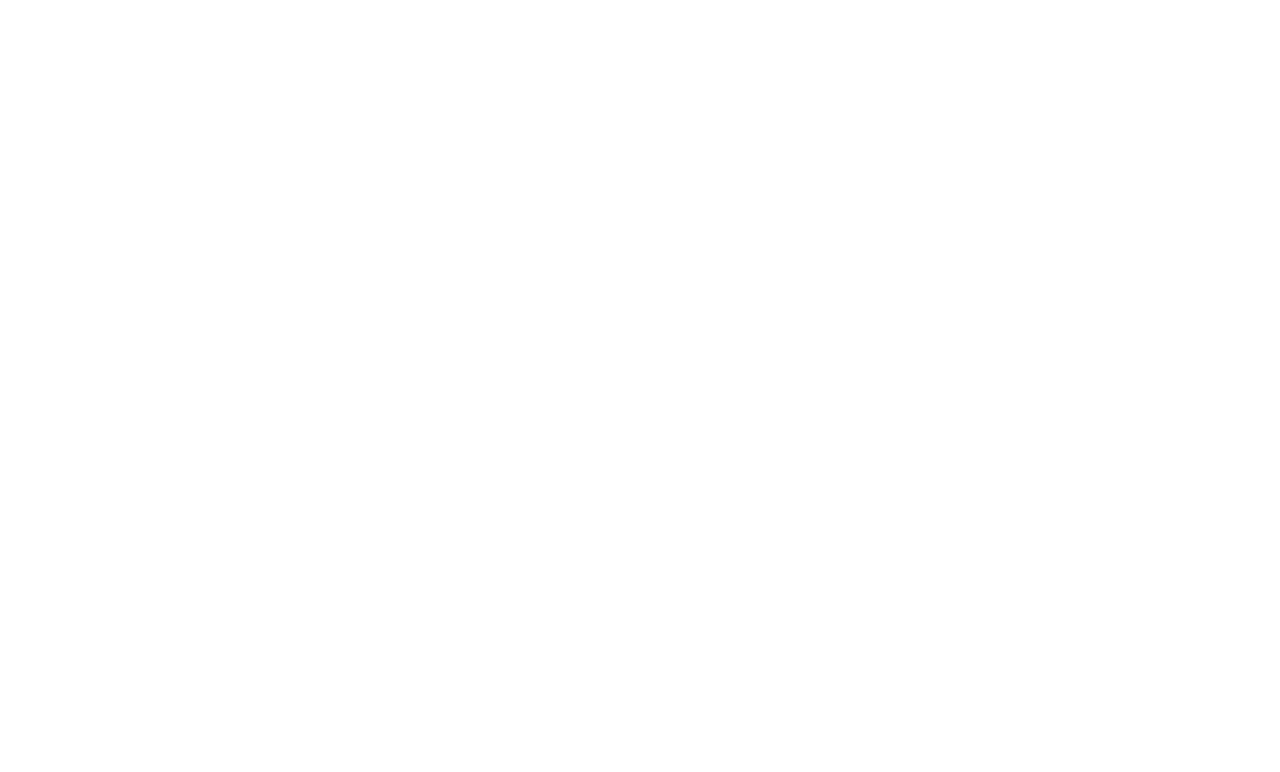
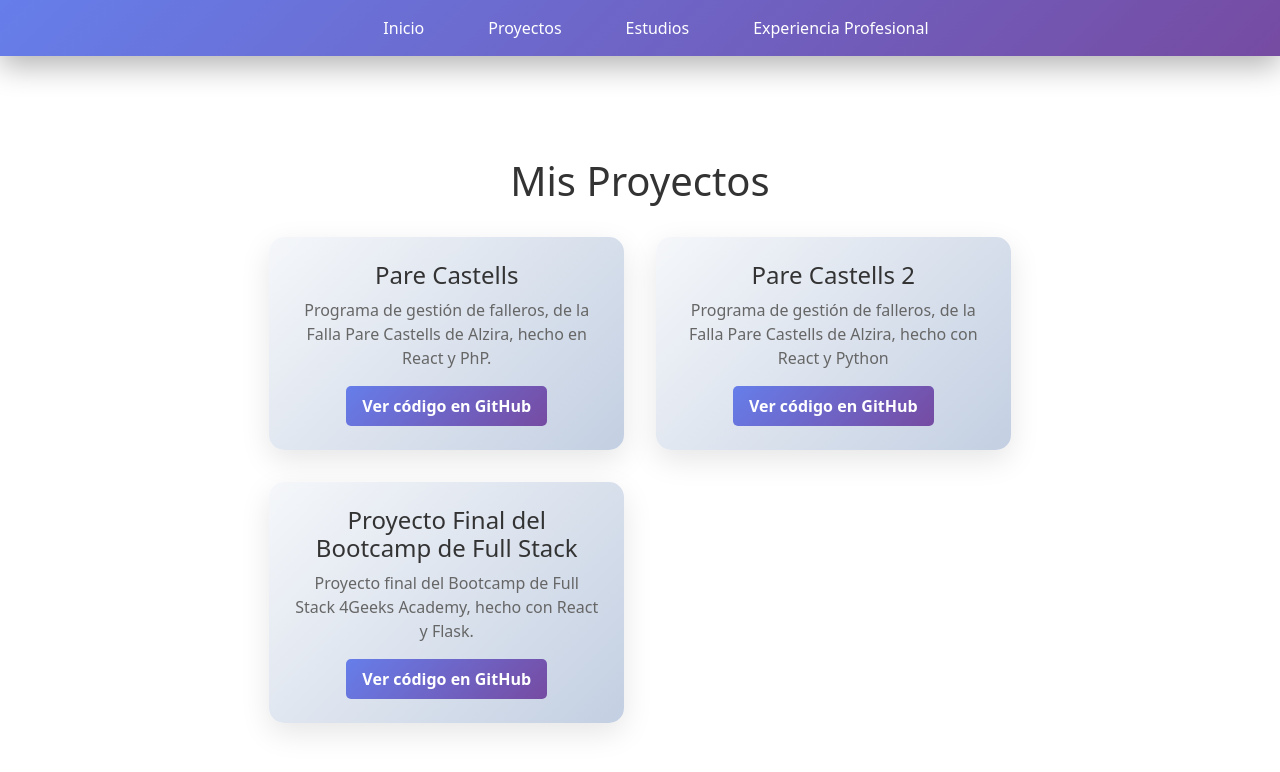
Before and after one commit to lluisespert/web, a React (Vite) app: page /proyectos in a window 1280 px wide. Before the commit this address had no page. Shown: the top 772 px of the page. Built offline with nearby package versions, Linux system fonts and the light colour scheme.

Commit message:
Hecho el componente navbar, añadido efectos, echa la pantalla de "Proyectos" con cards animadas en 3d. Solo falta seguir trabajando en ello

```diff
--- a/src/aplicacion/App.jsx
+++ b/src/aplicacion/App.jsx
@@ -2,16 +2,20 @@ import { useState } from 'react'
 import '../estilos/estilos.css';
 import ScrollToTop from "../components/ScrollToTop.jsx";
 import { BrowserRouter as Router, Route, Routes } from "react-router-dom";
+import Navbar from "../components/Navbar.jsx";
 import Home from '../pages/Home.jsx';
+import Proyectos from '../pages/Proyectos.jsx';
 
 function App() {
 
 
   return (
     <Router>
+      <Navbar />
       <ScrollToTop>
         <Routes>
           <Route path="/" element={<Home />} />
+          <Route path="/proyectos" element={<Proyectos />} />
         </Routes>
       </ScrollToTop>
     </Router>
--- /dev/null
+++ b/src/components/Navbar.jsx
@@ -0,0 +1,28 @@
+import React from 'react';
+import { Link } from 'react-router-dom';
+import '../estilos/estilos.css'; // Archivo CSS para estilos 3D
+
+function Navbar() {
+  return (
+    <nav className="navbar-3d">
+      <div className="navbar-container">
+        <ul className="navbar-menu">
+          <li className="navbar-item">
+            <Link to="/" className="navbar-link">Inicio</Link>
+          </li>
+          <li className="navbar-item">
+            <Link to="/proyectos" className="navbar-link">Proyectos</Link>
+          </li>
+          <li className="navbar-item">
+            <Link to="/estudios" className="navbar-link">Estudios</Link>
+          </li>
+          <li className="navbar-item">
+            <Link to="/experiencia" className="navbar-link">Experiencia Profesional</Link>
+          </li>
+        </ul>
+      </div>
+    </nav>
+  );
+}
+
+export default Navbar;
--- a/src/estilos/estilos.css
+++ b/src/estilos/estilos.css
@@ -108,3 +108,79 @@ button:focus-visible {
     background-color: #f9f9f9;
   }
 }
+
+body {
+  padding-top: 80px; /* Ajusta según la altura del navbar */
+}
+
+.navbar-3d {
+  background: linear-gradient(135deg, #667eea 0%, #764ba2 100%);
+  box-shadow: 0 10px 30px rgba(0, 0, 0, 0.3);
+  position: fixed;
+  top: 0;
+  left: 0;
+  right: 0;
+  width: 100%;
+  z-index: 1000;
+}
+
+.navbar-container {
+  display: flex;
+  justify-content: center;
+  align-items: center;
+  padding: 1rem;
+  width: 100%;
+  gap: 2rem;
+}
+
+.navbar-brand {
+  font-size: 1.5rem;
+  font-weight: bold;
+  color: white;
+  text-decoration: none;
+}
+
+.navbar-menu {
+  display: flex;
+  list-style: none;
+  margin: 0;
+  padding: 0;
+}
+
+.navbar-item {
+  margin-left: 2rem;
+}
+
+.navbar-link {
+  color: white;
+  text-decoration: none;
+  font-weight: 500;
+  padding: 0.5rem 1rem;
+  border-radius: 5px;
+  transition: all 0.3s ease;
+  position: relative;
+}
+
+.navbar-link:hover {
+  background-color: rgba(255, 255, 255, 0.2);
+  border-radius: 20px;
+  box-shadow: 0 0 10px rgba(255, 255, 255, 0.5);
+  color: #003366;
+}
+
+/* Responsive */
+@media (max-width: 768px) {
+  .navbar-container {
+    flex-direction: column;
+    padding: 1rem;
+  }
+
+  .navbar-menu {
+    margin-top: 1rem;
+  }
+
+  .navbar-item {
+    margin-left: 0;
+    margin-right: 1rem;
+  }
+}
--- /dev/null
+++ b/src/pages/Proyectos.css
@@ -0,0 +1,94 @@
+.proyectos-container {
+  padding: 2rem;
+  max-width: 1200px;
+  margin: 0 auto;
+}
+
+.proyectos-title {
+  text-align: center;
+  margin-bottom: 2rem;
+  color: #333;
+  font-size: 2.5rem;
+}
+
+.proyectos-grid {
+  display: grid;
+  grid-template-columns: repeat(auto-fit, minmax(300px, 1fr));
+  gap: 2rem;
+}
+
+.proyecto-card {
+  background: linear-gradient(135deg, #f5f7fa 0%, #c3cfe2 100%);
+  border-radius: 15px;
+  padding: 1.5rem;
+  box-shadow: 0 10px 30px rgba(0, 0, 0, 0.1);
+  transform-style: preserve-3d;
+  transition: transform 0.3s ease, box-shadow 0.3s ease;
+  position: relative;
+  overflow: hidden;
+}
+
+.proyecto-card::before {
+  content: '';
+  position: absolute;
+  top: 0;
+  left: -100%;
+  width: 100%;
+  height: 100%;
+  background: linear-gradient(90deg, transparent, rgba(255, 255, 255, 0.4), transparent);
+  transition: left 0.5s ease;
+}
+
+.proyecto-card:hover {
+  transform: translateY(-10px) rotateX(5deg);
+  box-shadow: 0 20px 40px rgba(0, 0, 0, 0.2);
+}
+
+.proyecto-card:hover::before {
+  left: 100%;
+}
+
+.proyecto-titulo {
+  font-size: 1.5rem;
+  margin-bottom: 0.5rem;
+  color: #333;
+  transform: translateZ(10px);
+}
+
+.proyecto-descripcion {
+  color: #666;
+  margin-bottom: 1rem;
+  transform: translateZ(5px);
+}
+
+.proyecto-link {
+  display: inline-block;
+  background: linear-gradient(135deg, #667eea 0%, #764ba2 100%);
+  color: white;
+  padding: 0.5rem 1rem;
+  border-radius: 5px;
+  text-decoration: none;
+  font-weight: bold;
+  transform: translateZ(15px);
+  transition: background 0.3s ease, transform 0.3s ease;
+}
+
+.proyecto-link:hover {
+  background: linear-gradient(135deg, #764ba2 0%, #667eea 100%);
+  transform: translateZ(20px);
+}
+
+/* Responsive */
+@media (max-width: 768px) {
+  .proyectos-container {
+    padding: 1rem;
+  }
+
+  .proyectos-title {
+    font-size: 2rem;
+  }
+
+  .proyectos-grid {
+    grid-template-columns: 1fr;
+  }
+}
--- /dev/null
+++ b/src/pages/Proyectos.jsx
@@ -0,0 +1,46 @@
+import React from 'react';
+import './Proyectos.css';
+import './Proyectos.css';
+
+function Proyectos() {
+  // Ejemplo de proyectos. Reemplaza con los links reales que pases.
+  const proyectos = [
+    {
+      id: 1,
+      titulo: 'Pare Castells',
+      descripcion: 'Programa de gestión de falleros, de la Falla Pare Castells de Alzira, hecho en React y PhP.',
+      github: 'https://github.com/lluisespert/gestio_falla_pare_castells'
+    },
+    {
+      id: 2,
+      titulo: 'Pare Castells 2',
+      descripcion: 'Programa de gestión de falleros, de la Falla Pare Castells de Alzira, hecho con React y Python',
+      github: 'https://github.com/lluisespert/gestio_falla_pare_castells_python'
+    },
+    {
+      id: 3,
+      titulo: 'Proyecto Final del Bootcamp de Full Stack',
+      descripcion: 'Proyecto final del Bootcamp de Full Stack 4Geeks Academy, hecho con React y Flask.',
+      github: 'https://github.com/lluisespert/proyecto_final_lluis_espert'
+    }
+  ];
+
+  return (
+    <div className="proyectos-container">
+      <h1 className="proyectos-title">Mis Proyectos</h1>
+      <div className="proyectos-grid">
+        {proyectos.map((proyecto) => (
+          <div key={proyecto.id} className="proyecto-card">
+            <h3 className="proyecto-titulo">{proyecto.titulo}</h3>
+            <p className="proyecto-descripcion">{proyecto.descripcion}</p>
+            <a href={proyecto.github} target="_blank" rel="noopener noreferrer" className="proyecto-link">
+              Ver código en GitHub
+            </a>
+          </div>
+        ))}
+      </div>
+    </div>
+  );
+}
+
+export default Proyectos;
```
